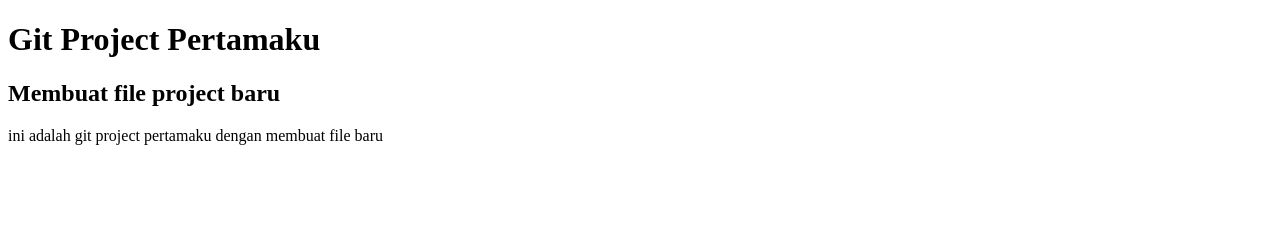
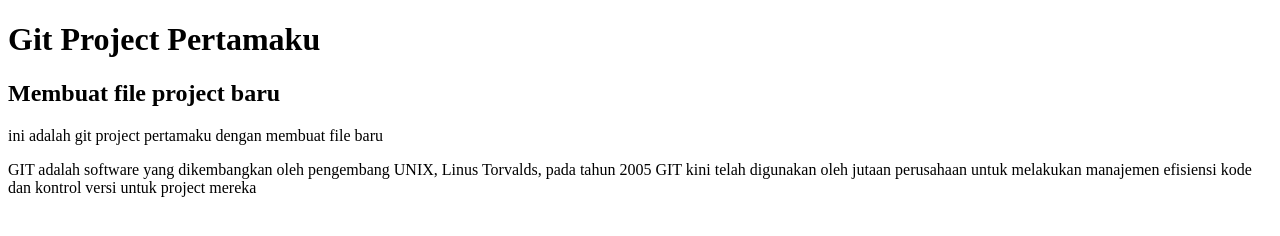
Before and after one commit to selvi937rn/web_git, a plain HTML site: page index.html in a window 1280 px wide. Drawn offline with Linux system fonts and the light colour scheme.

Commit message:
Adding text p

```diff
--- a/index.html
+++ b/index.html
@@ -9,6 +9,9 @@
     <h1>Git Project Pertamaku</h1>
     <h2>Membuat file project baru</h2>
     <p>ini adalah git project pertamaku dengan membuat file baru</p>
-
+    <p>GIT adalah software yang dikembangkan oleh pengembang UNIX, Linus Torvalds, pada tahun 2005
+        GIT kini telah digunakan oleh jutaan perusahaan untuk melakukan manajemen efisiensi kode dan kontrol versi untuk
+        project mereka
+    </p>
 </body>
 </html>
```
